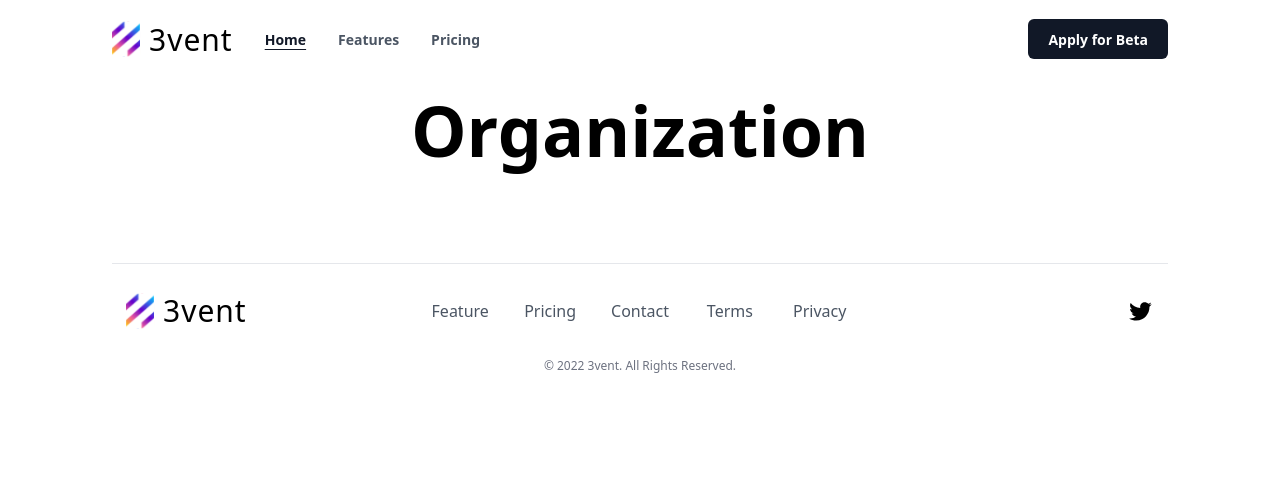
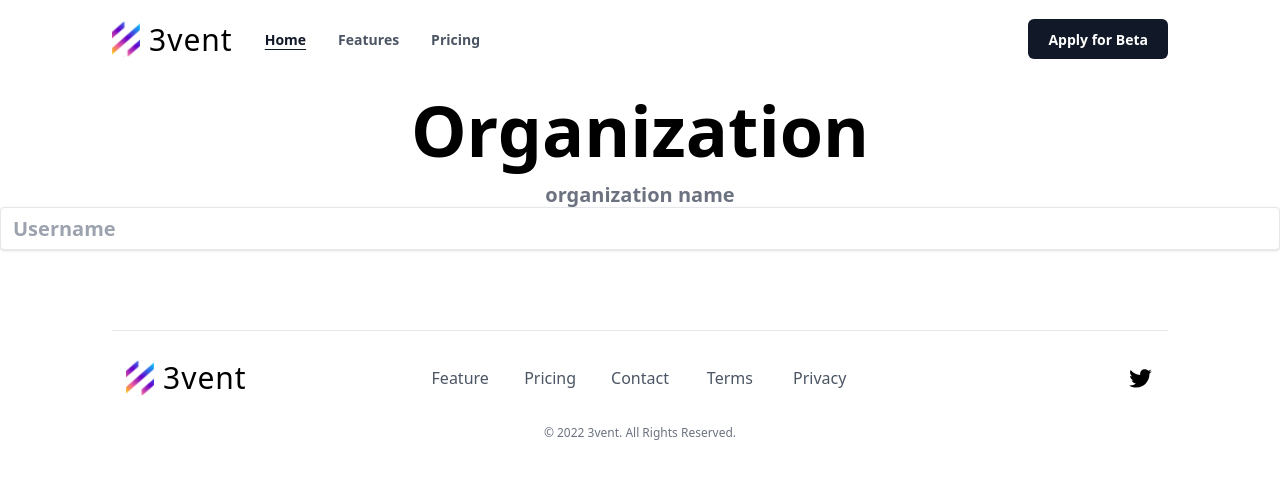
Before and after one commit to 3ventxyz/frontend, a Next.js app: page /organization in a window 1280 px wide. Shown: the top 478 px of the page. Built offline with nearby package versions, Linux system fonts and the light colour scheme; no server answers; a web font is replaced by a local one.

Commit message:
wip textInput

```diff
--- /dev/null
+++ b/components/textInput.tsx
@@ -0,0 +1,17 @@
+import Button from './button'
+
+export default function TextInput({ labelText }: { labelText: string }) {
+  return (
+    <div className="p1">
+      <form>
+        <label>{labelText}</label>
+        <input
+          className="focus:shadow-outline w-full appearance-none rounded border py-2 px-3 leading-tight text-gray-700 shadow focus:outline-none"
+          id="username"
+          type="text"
+          placeholder="Username"
+        />
+      </form>
+    </div>
+  )
+}
--- a/pages/organization/index.tsx
+++ b/pages/organization/index.tsx
@@ -1,7 +1,10 @@
+import TextInput from '../../components/textInput'
+
 export default function Organization() {
   return (
     <div className="text-center text-[70px] font-bold text-black">
       Organization
+      <TextInput labelText={'organization name'} />
     </div>
   )
 }
```
